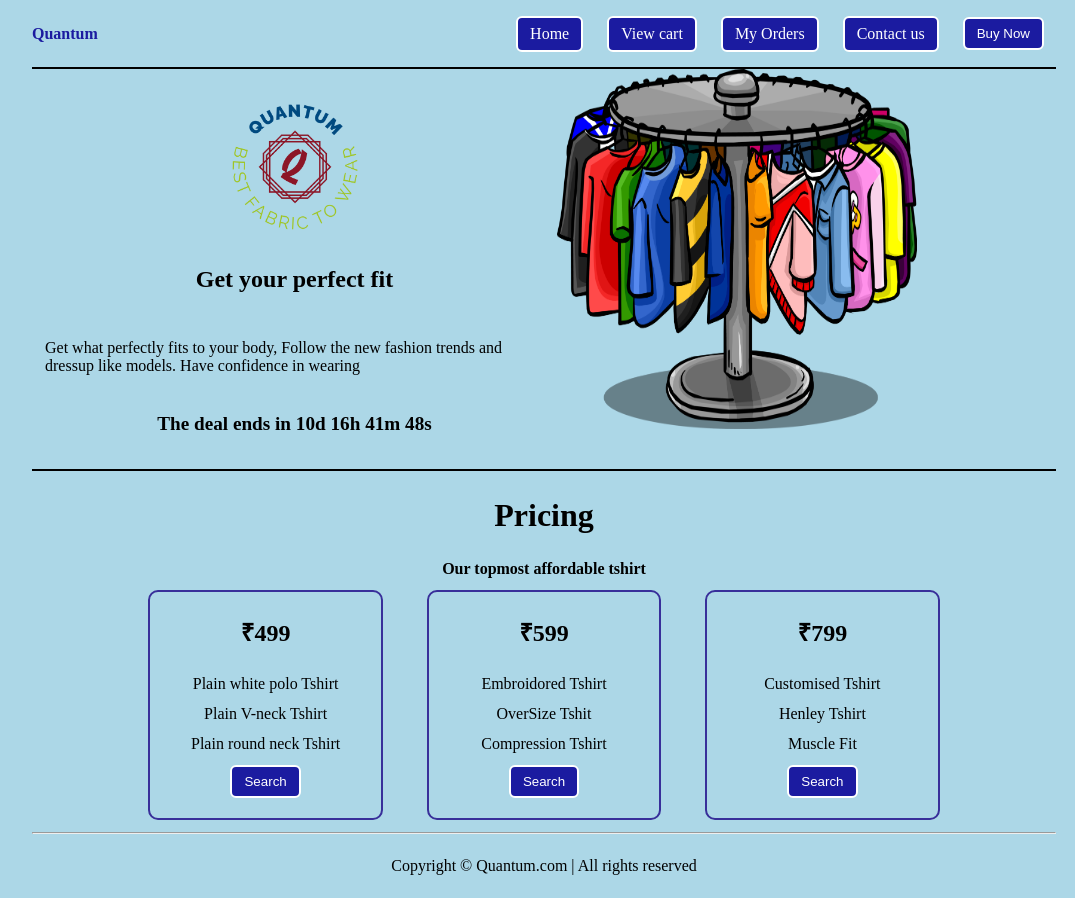
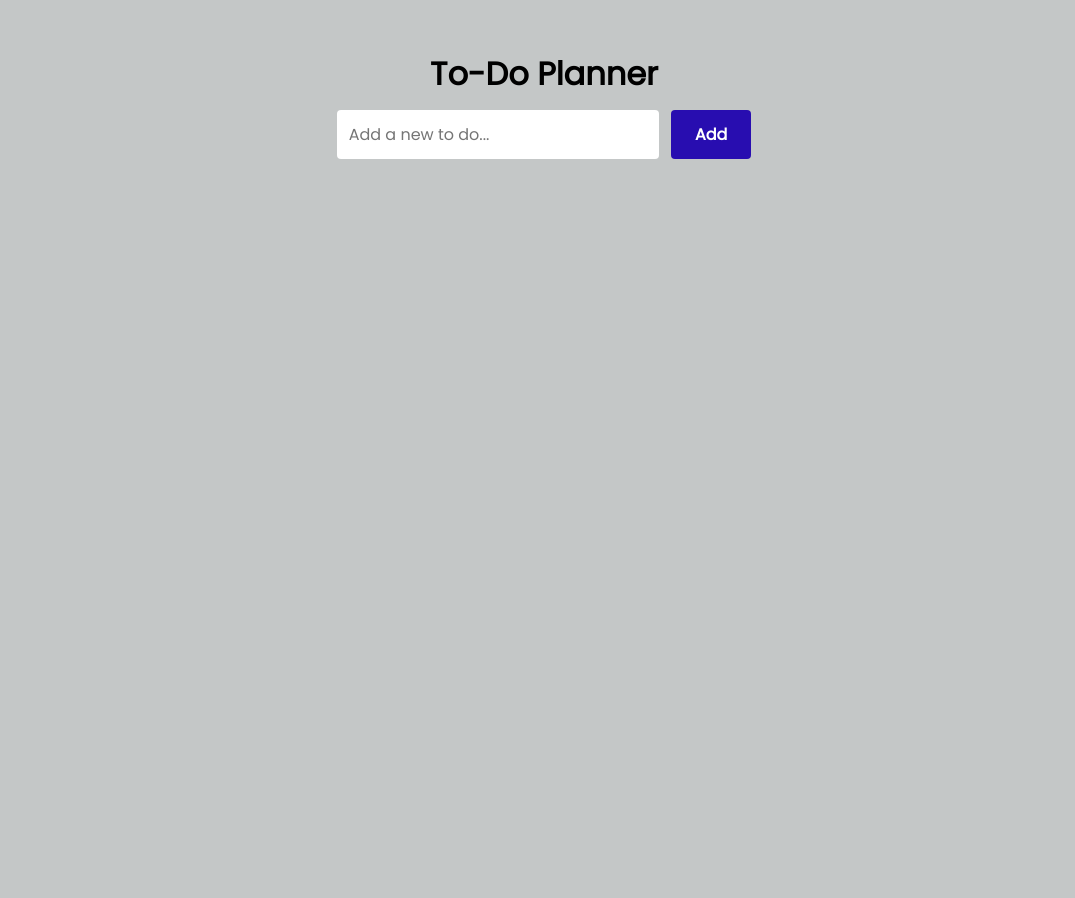
Before and after one commit to abhijit-2001/abhijit-2001, a plain HTML site: page index.html in a window 1280 px wide. Shown: the whole page, without its empty margins (96-1171 px from the left). After the commit the page ends 800 px from the top, so only its background shows below. Drawn offline with Linux system fonts and the light colour scheme.

Commit message:
Add files via upload

```diff
--- a/index.html
+++ b/index.html
@@ -2,84 +2,26 @@
 <html lang="en">
 <head>
     <meta charset="UTF-8">
+    <meta http-equiv="X-UA-Compatible" content="IE=edge">
     <meta name="viewport" content="width=device-width, initial-scale=1.0">
-    <title>Quantum-  perfect fit you will ever get</title>
     <link rel="stylesheet" href="style.css">
-    <link rel="stylesheet" href="utils.css">
+    <title>To-Do Task List - By Abhijit Biswal</title>
 </head>
-<body  background="background.jpg" class="overflow-x-hidden ">
-    <div class="container mx-auto">
-        <header>
-            <nav class="flex justify-between">
-                <div class="font-bold flex items-center text-blue">Quantum</div>
-                <ul class="navbar flex items-center">
-                    <li class="btn">Home</li>
-                    <li class="btn">View cart</button></li>
-                    <li class="btn">My Orders</li>
-                    <li class="btn">Contact us</li>
-                    <li><button class="btn">Buy Now</button></li>
-                </ul>
-            </nav>
-            <hr color="black">
-        </header>
-        <main class="min-h-screen ">
-            <section class="section1">
-                <div class="flex">
-                <div class="topleft flex justify-center flex-col px-2">
-                   <div class="text-center"> <img  class="logo-transparent-png.png"src="logo-transparent-png.png" alt="logo image" height="150px" width="150px"></div>
-                    <h1 class="my-1 text-center">Get your perfect fit</h1>
-                    <p class="justify-center my-2">Get what perfectly fits to your body, Follow the new fashion trends and dressup like models. Have confidence in wearing</p>
-                    <p class="deal text-center">
-                        The deal ends in
-                        <span id="demo"></span>
-                        </p>
-                    <script src="timer.js"></script>
-                </div>
-                <div class="topright justify-center">
-                    <img src="Clothing-PNG-Pic.png" alt="textiles image" height="360px" width="360px">
-                </div>
-                </div>
-            </section>
-            <hr color="black">
-            <section class="section2">
-                <h1 class=" my-1 text-center my-2">Pricing</h1>
-                <p class="text-center"><b>Our topmost affordable tshirt</b></p>
-                <div class="boxes flex justify-center">
-                <div class="box">
-                    <h2>₹499</h2>
-                    <ul>
-                        <li>Plain white polo Tshirt</li>
-                        <li>Plain V-neck Tshirt</li>
-                        <li>Plain round neck Tshirt</li>
-                        <li><button class="btn">Search</button></li>
-                    </ul>
-                </div>
-                <div class="box">
-                    <h2>₹599</h2>
-                    <ul>
-                        <li>Embroidored Tshirt</li>
-                        <li>OverSize Tshit</li>
-                        <li>Compression Tshirt</li>
-                        <li><button class="btn">Search</button></li>
-                    </ul>
-                </div>
-                <div class="box">
-                    <h2>₹799</h2>
-                    <ul>
-                        <li>Customised Tshirt</li>
-                        <li>Henley Tshirt</li>
-                        <li>Muscle Fit</li>
-                        <li><button class="btn">Search</button></li>
-                    </ul>
-                </div>
-                </div>
+<body>
+    <div class="container">
+        <div class="input-container">
+            <h1>To-Do Planner</h1>
+            <input type="text" placeholder="Add a new to do..." id="inputBox">
+            <input type="button" value="Add" id="addBtn">
+        </div>
 
-            </section>
-            <hr>
-
-        </main>
-        <footer>Copyright &copy; Quantum.com | All rights reserved</footer>
+        <ul class="todoList" id="todoList">
+            <!-- <li><p>Task1</p></li>
+            <li>Task2</li>
+            <li>Task3</li> -->
+        </ul>
     </div>
 
+    <script src="script.js"></script>
 </body>
 </html>
--- /dev/null
+++ b/script.js
@@ -0,0 +1,62 @@
+const inputBox = document.getElementById('inputBox');
+const addBtn = document.getElementById('addBtn');
+const todoList = document.getElementById('todoList');
+
+let editTodo = null;
+
+// Function to add todo
+const addTodo = () => {
+    const inputText = inputBox.value.trim();
+    if (inputText.length <= 0) {
+        alert("You must write something in your to do");
+        return false;
+    }
+
+    if (addBtn.value === "Edit") {
+        // Passing the original text to editLocalTodos function before edit it in the todoList
+        editLocalTodos(editTodo.target.previousElementSibling.innerHTML);
+        editTodo.target.previousElementSibling.innerHTML = inputText;
+        addBtn.value = "Add";
+        inputBox.value = "";
+    }
+    else {
+        //Creating p tag
+        const li = document.createElement("li");
+        const p = document.createElement("p");
+        p.innerHTML = inputText;
+        li.appendChild(p);
+
+
+        // Creating Edit Btn
+        const editBtn = document.createElement("button");
+        editBtn.innerText = "Edit";
+        editBtn.classList.add("btn", "editBtn");
+        li.appendChild(editBtn);
+
+        // Creating Delete Btn
+        const deleteBtn = document.createElement("button");
+        deleteBtn.innerText = "Remove";
+        deleteBtn.classList.add("btn", "deleteBtn");
+        li.appendChild(deleteBtn);
+
+        todoList.appendChild(li);
+        inputBox.value = "";
+
+        saveLocalTodos(inputText);
+    }
+}
+
+// Function to update : (Edit/Delete) todo
+const updateTodo = (e) => {
+    if (e.target.innerHTML === "Remove") {
+        todoList.removeChild(e.target.parentElement);
+        deleteLocalTodos(e.target.parentElement);
+    }
+
+    if (e.target.innerHTML === "Edit") {
+        inputBox.value = e.target.previousElementSibling.innerHTML;
+        inputBox.focus();
+        addBtn.value = "Edit";
+        editTodo = e;
+    }
+}
--- a/style.css
+++ b/style.css
@@ -1,65 +1,102 @@
+@import url('https://fonts.googleapis.com/css2?family=Poppins&display=swap');
+
 *{
     margin: 0;
     padding: 0;
-}
-.container{
-    max-width: 80vw;
-}
-.navbar{
-    display: flex;
-    height: 67px;
-}
-.navbar li{
-    list-style: none;
-    margin: 0 12px;
-}
-.topleft{
-    width: 50%;
-   padding: 12px 0;
-}
-.topright{
-    width: 50%;
-    height: 50vh;
-
-}
-.section1{
-    max-height: 50vh;
-
+    box-sizing: border-box;
+    font-family: 'Poppins', sans-serif;
 }
 
-.logo{
-    font-size: 1.3rem;
+body{
+    background-color: rgb(196, 199, 199);
 }
-.section2{
-    padding-left: 63px;
-    padding-right: 63px;
+
+.container{
+    display: flex;
+    flex-direction: column;
+    justify-content: center;
+    align-items: center;
+    margin-top: 30px;
 }
-.section2 h1{
-    font-size: 2rem;
+
+.input-container{
+    width: 100%;
+    max-width: 500px;
+    text-align: center;
+    padding: 20px;
 }
-.box{
-    padding: 8px 0;
-    margin: 12px 22px;
-    min-width: 18vw;
-    border: 2px solid rgb(56, 47, 154);
-    text-align: center;
-    border-radius: 10px;
+
+.input-container input{
+    border: none;
+    outline: none;
+    padding: 12px;
+    margin-block: 12px;
+    border-radius: 4px;
+    font-size: 16px;
 }
-.box h2{
-    padding: 15px 0;
+
+.input-container input[type="text"]{
+    width: 70%;
 }
-.box ul{
+
+.input-container input[type="button"]{
+    background-color: #280db0;
+    color: #fff;
+    font-weight: 700;
+    margin-left: 8px;
+    cursor: pointer;
+    padding: 12px 24px;
+}
+
+.input-container input[type="button"]:hover{
+    background-color: #5492e9;
+}
+
+ul{
+    width: 70%;
+    max-width: 450px;
+    /* display: flex;
+    justify-content: center;
+    flex-direction: column;
+    align-items: center; */
+}
+
+ul li{
     list-style-type: none;
+    cursor: pointer;
+    margin-block-end: 12px;
+    border-radius: 8px;
+    border: 0.125px solid #a19f9f;
+    padding: 6px 12px;
+    background-color: #ffffff;
+    display: flex;
+    align-items: center;
+    justify-content: space-between;
+    transition: background-color 0.5s;
 }
-.box ul li{
-    margin: 12px 2px;
+
+ul li:hover{
+    background-color: #cbcaca;
 }
-footer{
-    padding: 23px;
-    text-align: center;
+
+ul li p{
+    flex-grow: 1;
+    padding: 2px;
 }
-.deal{
-    font-size: 1.2rem;
-    font-weight: bolder;
-    margin: 12px 0;
+.btn{
+    border: none;
+    outline: none;
+    font-size: 16px;
+    background: none;
+    font-weight: 600;
+    cursor: pointer;
+    padding: 8px;
 }
+
+.deleteBtn{
+    color: #ff0000;
+}
+
+.editBtn{
+    color: #008000;
+}
```
